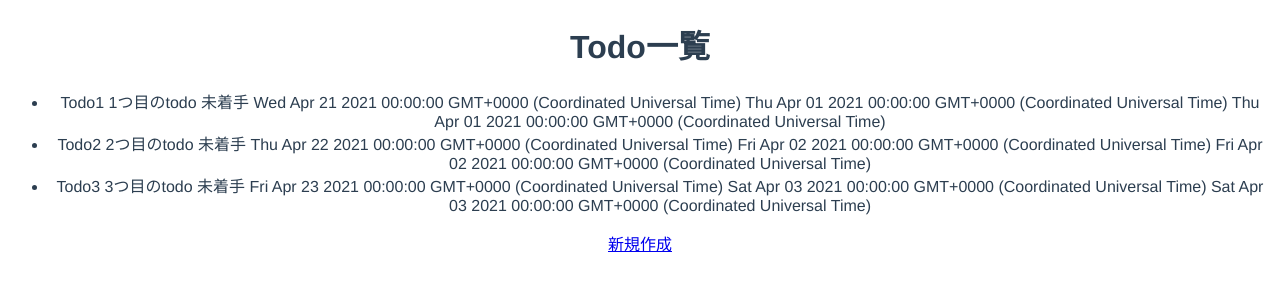
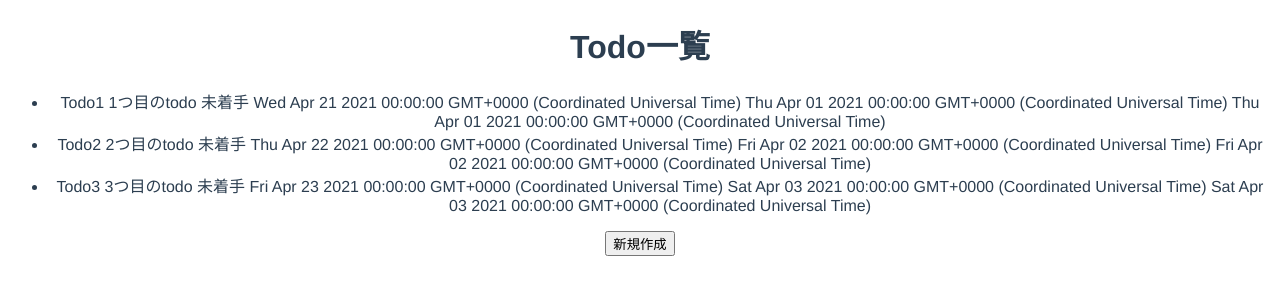
Before and after one commit to hiroshimuto9/vue-composition-api, a Vue app: page /todos in a window 1280 px wide. Shown: the top 300 px of the page. Built offline with nearby package versions, Linux system fonts and the light colour scheme.

Commit message:
refactor: 新規作成リンクをボタンに変更

```diff
--- a/src/views/todo/todos.vue
+++ b/src/views/todo/todos.vue
@@ -5,12 +5,15 @@
       <TodoItem :todo="todo" />
     </li>
   </ul>
-  <router-link to="/todos/new">新規作成</router-link>
+  <button @click="create">
+    新規作成
+  </button>
 </template>
 <script lang="ts">
 import { todoKey } from '@/store/todo'
 import { defineComponent, inject } from 'vue'
 import TodoItem from '@/components/todo/todoItem.vue'
+import router from '@/router'
 
 export default defineComponent({
   components: {
@@ -23,8 +26,14 @@ export default defineComponent({
     if (!todoStore) {
       throw new Error('todoStore is not provided')
     }
+
+    const create = () => {
+      router.push('/todos/new')
+    }
+
     return {
-      todoStore
+      todoStore,
+      create
     }
   },
 })
```
